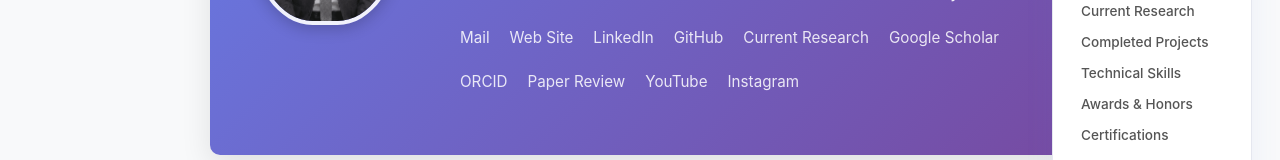
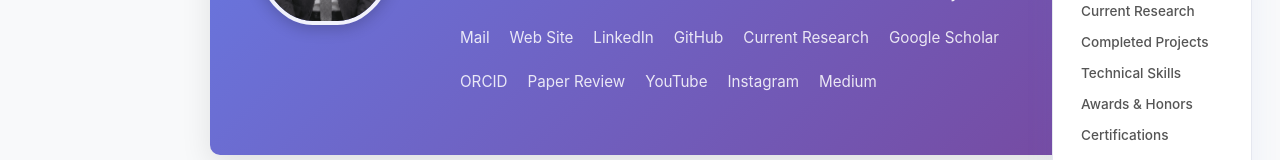
Before and after one commit to justinbrianhwang/CV, a website: page index.html in a window 1280 px wide. Shown: the part 297-457 px from the top of the page. Drawn offline with Linux system fonts and the light colour scheme.

Commit message:
Contact: add Medium link

```diff
--- a/index.html
+++ b/index.html
@@ -35,6 +35,7 @@
                     <a href="https://sjhwangpaper.com/">Paper Review</a>
                     <a href="https://www.youtube.com/@sjquantumprof">YouTube</a>
                     <a href="https://www.instagram.com/jun_bri0123/">Instagram</a>
+                    <a href="https://medium.com/@sunjun7559">Medium</a>
                 </div>
             </div>
         </div>
```
